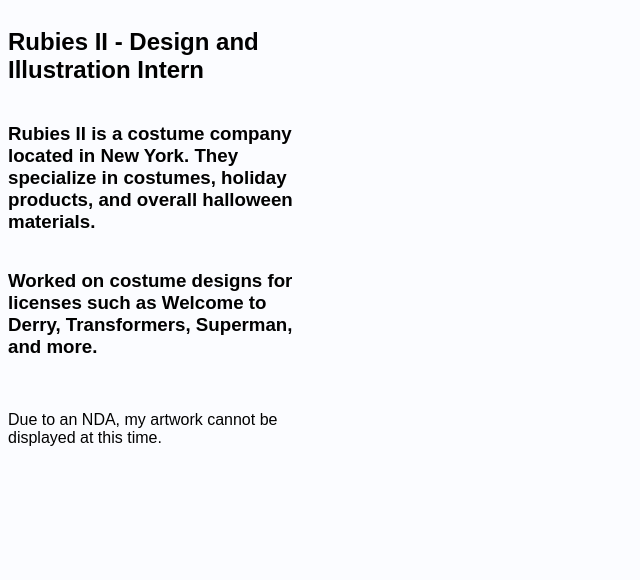
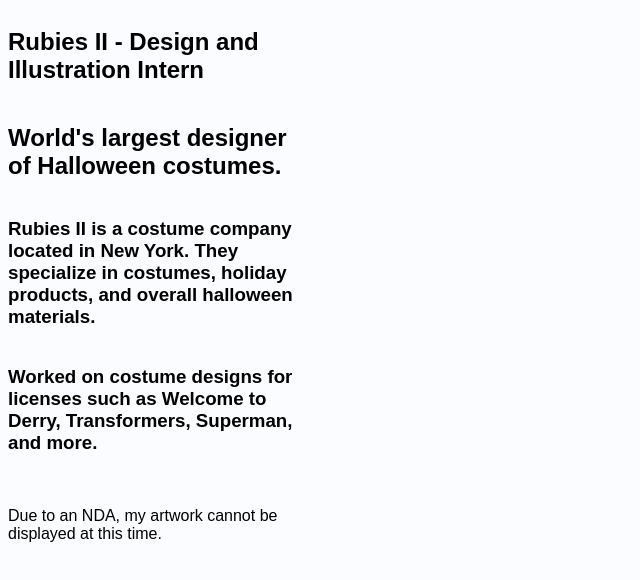
Before and after one commit to jdon578/jdon578, a plain HTML site: page artwork pages/professional.html in a window 1280 px wide. Shown: the whole page, without its empty margins (0-640 px from the left). Drawn offline with Linux system fonts and the light colour scheme.

Commit message:
updated professional

```diff
--- a/artwork pages/professional.html
+++ b/artwork pages/professional.html
@@ -10,6 +10,7 @@
     <body>
         <div class = "artwork">
             <h2>Rubies II - Design and Illustration Intern</h2>
+            <h2>World's largest designer of Halloween costumes.</h2>
             <h3>Rubies II is a costume company located in New York. They specialize in costumes, holiday products, and overall
                 halloween materials.
             </h3>
```
